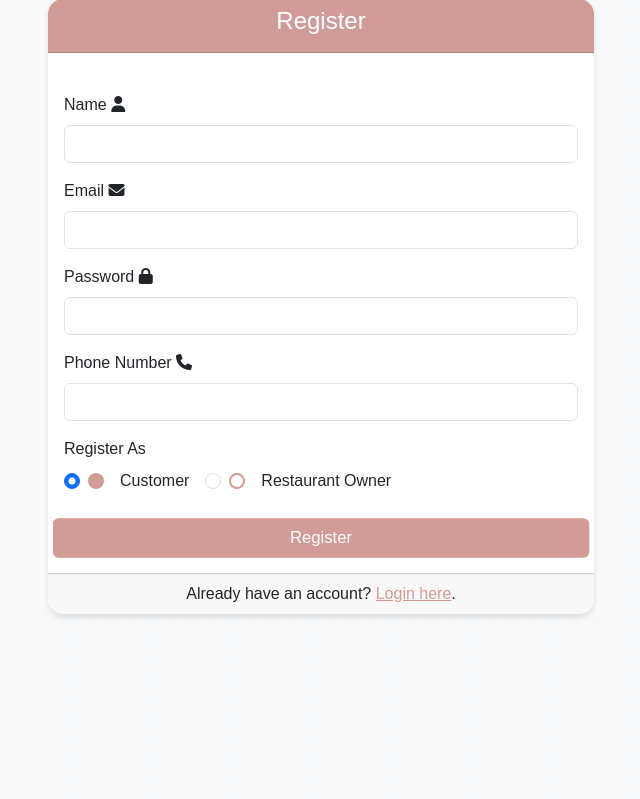
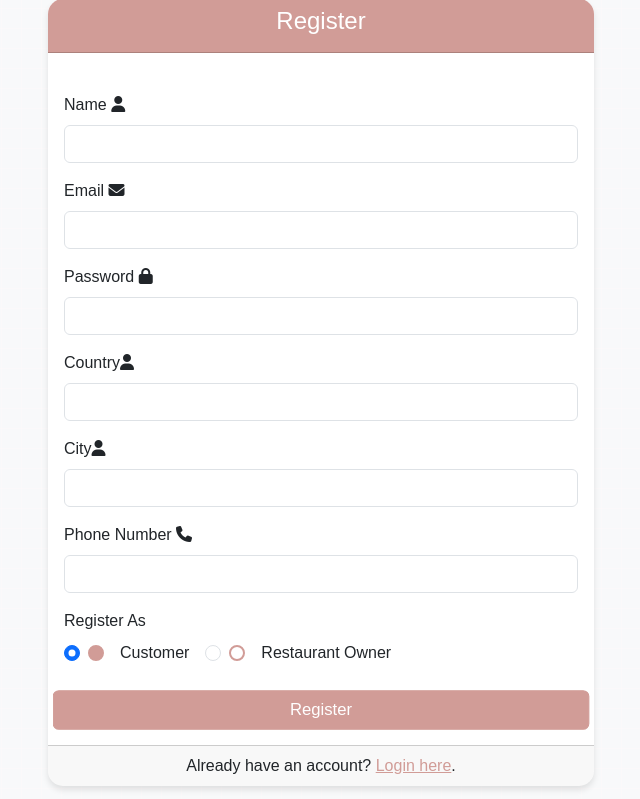
Before and after one commit to Naanaaraba/EcommerceLab, a PHP site: page /login/register.php in a window 1280 px wide. Shown: the part 51-850 px from the top of the page, without its empty margins (319-959 px from the left). Run offline with PHP 8.4, Linux system fonts and the light colour scheme; some libraries are stand-ins or nearby versions.

Commit message:
register implemented successfully

```diff
--- a/actions/register_user_action.php
+++ b/actions/register_user_action.php
@@ -19,11 +19,15 @@ require_once '../controllers/user_controller.php';
 $name = $_POST['name'];
 $email = $_POST['email'];
 $password = $_POST['password'];
+$country = $_POST['country'];
+$city = $_POST['city'];
 $phone_number = $_POST['phone_number'];
 $role = $_POST['role'];
 
-$user_id = register_user_ctr($name, $email, $password, $phone_number, $role);
 
+$user_id = register_user_ctr($name, $email, $password, $country, $city, $phone_number, $role);
+//echo json_encode([$name, $email, $password, $phone_number, $role]);
+//exit();
 if ($user_id) {
     $response['status'] = 'success';
     $response['message'] = 'Registered successfully';
--- a/classes/user_class.php
+++ b/classes/user_class.php
@@ -45,11 +45,11 @@ class User extends db_connection
         }
     }
 
-    public function createUser($name, $email, $password, $phone_number, $role)
+    public function createUser($name, $email, $password, $country, $city, $phone_number, $role)
     {
         $hashed_password = password_hash($password, PASSWORD_DEFAULT);
-        $stmt = $this->db->prepare("INSERT INTO customer (customer_name, customer_email, customer_pass, customer_contact, user_role) VALUES (?, ?, ?, ?, ?)");
-        $stmt->bind_param("ssssi", $name, $email, $hashed_password, $phone_number, $role);
+        $stmt = $this->db->prepare("INSERT INTO customer (customer_name, customer_email, customer_pass, customer_country, customer_city, customer_contact, user_role) VALUES (?, ?, ?, ?, ?, ?, ?)");
+        $stmt->bind_param("ssssssi", $name, $email, $hashed_password, $country, $city, $phone_number, $role);
         if ($stmt->execute()) {
             return $this->db->insert_id;
         }
--- a/controllers/user_controller.php
+++ b/controllers/user_controller.php
@@ -3,10 +3,10 @@
 require_once '../classes/user_class.php';
 
 
-function register_user_ctr($name, $email, $password, $phone_number, $role)
+function register_user_ctr($name, $email, $password, $country, $city, $phone_number, $role)
 {
     $user = new User();
-    $user_id = $user->createUser($name, $email, $password, $phone_number, $role);
+    $user_id = $user->createUser($name, $email, $password, $country, $city, $phone_number, $role);
     if ($user_id) {
         return $user_id;
     }
--- a/js/register.js
+++ b/js/register.js
@@ -5,10 +5,12 @@ $(document).ready(function() {
         name = $('#name').val();
         email = $('#email').val();
         password = $('#password').val();
+        country = $('#country').val();
+        city = $('#city').val();
         phone_number = $('#phone_number').val();
         role = $('input[name="role"]:checked').val();
 
-        if (name == '' || email == '' || password == '' || phone_number == '') {
+        if (name == '' || email == '' || password == '' || country == ''|| city == ''|| phone_number == '') {
             Swal.fire({
                 icon: 'error',
                 title: 'Oops...',
@@ -33,6 +35,8 @@ $(document).ready(function() {
                 name: name,
                 email: email,
                 password: password,
+                country: country,
+                city: city,
                 phone_number: phone_number,
                 role: role
             },
--- a/login/register.php
+++ b/login/register.php
@@ -135,22 +135,31 @@
                         <h4>Register</h4>
                     </div>
                     <div class="card-body">
-                        <form method="POST" action="" class="mt-4" id="register-form">
+                        <form method="POST" class="mt-4" id="register-form">
                             <div class="mb-3">
                                 <label for="name" class="form-label">Name <i class="fa fa-user"></i></label>
-                                <input type="text" class="form-control animate__animated animate__fadeInUp" id="name" name="name" required>
+                                <input id="name" type="text" class="form-control animate__animated animate__fadeInUp" name="name" required>
                             </div>
+
                             <div class="mb-3">
                                 <label for="email" class="form-label">Email <i class="fa fa-envelope"></i></label>
-                                <input type="email" class="form-control animate__animated animate__fadeInUp" id="email" name="email" required>
+                                <input id="email" type="email" class="form-control animate__animated animate__fadeInUp" id="email" name="email" required>
                             </div>
                             <div class="mb-3">
                                 <label for="password" class="form-label">Password <i class="fa fa-lock"></i></label>
-                                <input type="password" class="form-control animate__animated animate__fadeInUp" id="password" name="password" required>
+                                <input id="password" type="password" class="form-control animate__animated animate__fadeInUp" id="password" name="password" required>
+                            </div>
+                            <div class="mb-3">
+                                <label for="country" class="form-label">Country<i class="fa fa-user"></i></label>
+                                <input id="country" type="text" class="form-control animate__animated animate__fadeInUp"  name="country" required>
+                            </div>
+                            <div class="mb-3">
+                                <label for="city" class="form-label">City<i class="fa fa-user"></i></label>
+                                <input id="city" type="text" class="form-control animate__animated animate__fadeInUp"  name="city" required>
                             </div>
                             <div class="mb-3">
                                 <label for="phone_number" class="form-label">Phone Number <i class="fa fa-phone"></i></label>
-                                <input type="text" class="form-control animate__animated animate__fadeInUp" id="phone_number" name="phone_number" required>
+                                <input id="phone_number" type="text" class="form-control animate__animated animate__fadeInUp" id="phone_number" name="phone_number" required>
                             </div>
                             <div class="mb-4">
                                 <label class="form-label">Register As</label>
```
